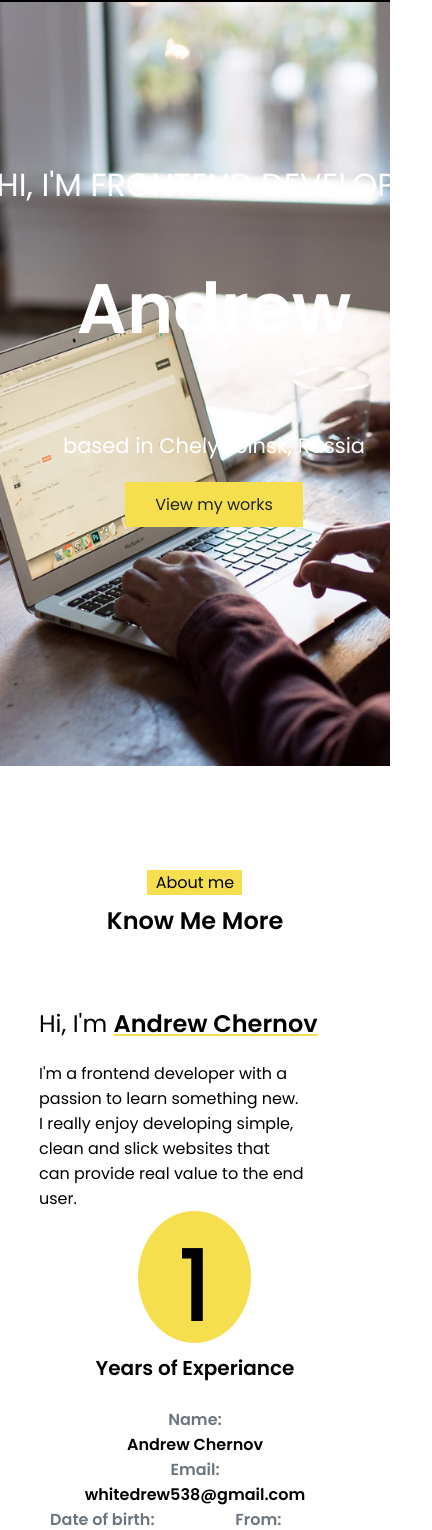
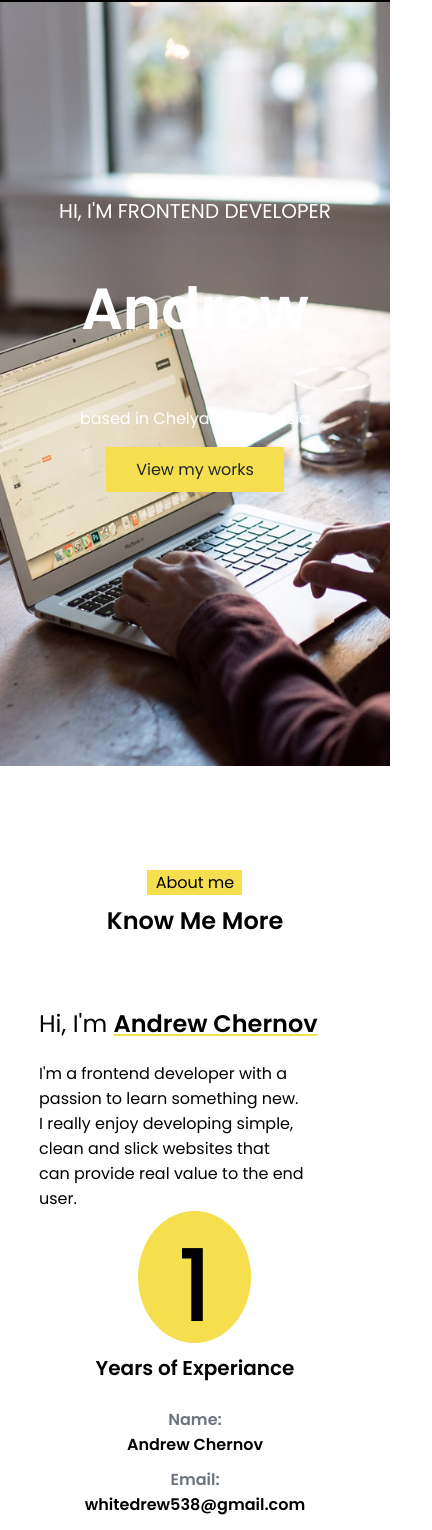
Before and after one commit to AndrewChernoff/portfolio, a React (Create React App) app: page / in a window 390 px wide. Shown: the part 78-1608 px from the top of the page, 432 px wide, since content can reach past the window. Built offline with nearby package versions, Linux system fonts and the light colour scheme.

Commit message:
elements position styling bug fixwd

```diff
--- a/src/components/AboutMe/AboutMe.module.scss
+++ b/src/components/AboutMe/AboutMe.module.scss
@@ -55,8 +55,14 @@
         display: flex;
         justify-content: space-around;
         flex-wrap: wrap;
+        gap: 10px;
         width: 100%;
         margin-top: 24px;
+
+        @media screen and (max-width: 730px) {
+            flex-direction: column;
+        }
+
         &_item {
             display: flex;
             justify-content: center;
--- a/src/components/Main/Main.jsx
+++ b/src/components/Main/Main.jsx
@@ -11,11 +11,7 @@ const Main = () => {
 
                 <a href='#myWorks'>View my works</a>
             </div>
-
-       {/*      <div className={style.photo}>
-
-            </div> */}
-        </div>
+            </div>
         </div>
 }
 
--- a/src/components/Main/Main.module.scss
+++ b/src/components/Main/Main.module.scss
@@ -14,12 +14,6 @@
         margin: 0 auto;
         white-space: nowrap;
 
-        //background-color: darkgrey;
-
-       /*  span, h1 {
-            font-size: 30px;
-            font-weight: 300;
-        } */
         span {
             font-size: 32px;
         }
@@ -40,7 +34,20 @@
             text-decoration: none;
             font-size: 16px;
             font-family: 600;
-    }
+        }
+        @media screen and (max-width: 500px) {
+            span {
+                font-size: 20px;
+            }
+
+            h1 {
+                font-size: 58px;
+            }
+
+            p {
+                font-size: 16px;
+            }
+          }
 
 
     }
```
